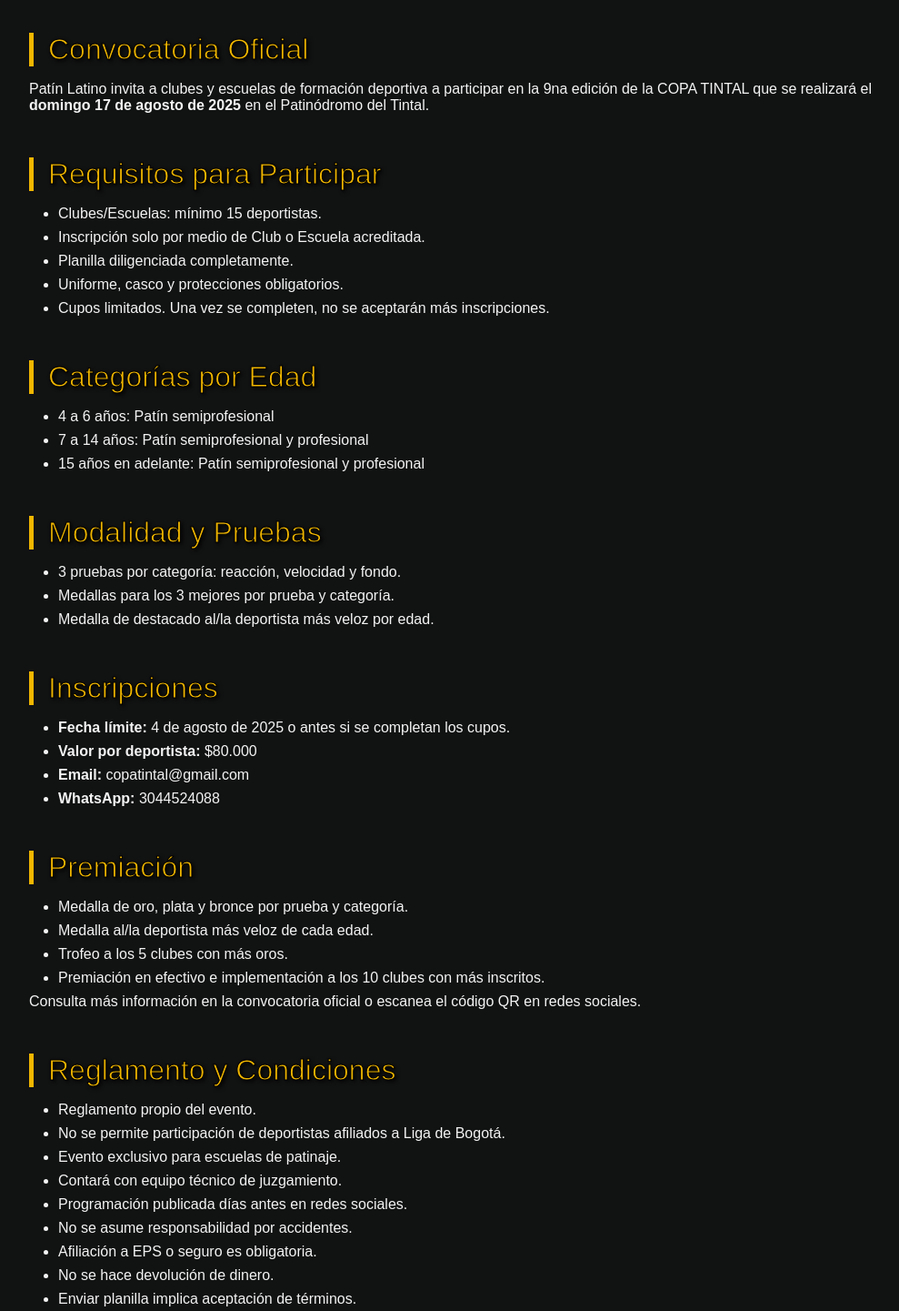
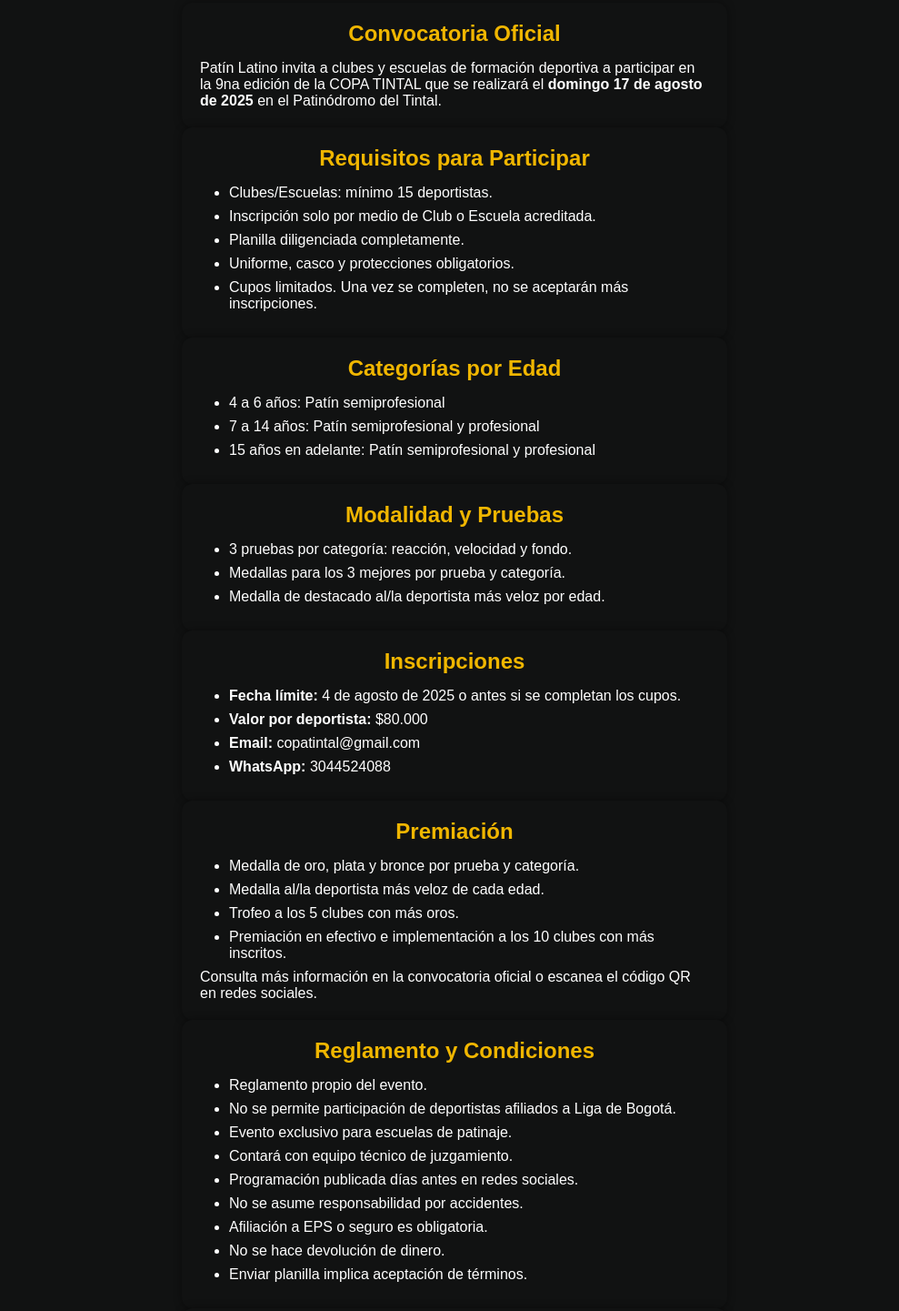
Before and after one commit to owen672/GREGORIO, a plain HTML site: page index.html in a window 1280 px wide. Shown: the part 397-1838 px from the top of the page at 91% size, without its empty margins (140-1129 px from the left). Drawn offline with Linux system fonts and the light colour scheme.

Commit message:
Add files via upload

```diff
--- a/index.html
+++ b/index.html
@@ -124,16 +124,16 @@
     padding: 100px 20px;
   ">
     <h1 style="font-size: 2.5rem;">¡Convocatoria Abierta!</h1>
-    <p style="margin-top: 10px;">Vive la emoción del patinaje en la 9na Edición de la Copa Tintal este 17 de agosto de 2025 en Bogotá.</p>
+    <p style="font-size: 24px; margin-bottom: 15px; text-align: center; color: #ffffff;">Vive la emoción del patinaje en la 9na Edición de la Copa Tintal este 17 de agosto de 2025 en Bogotá.</p>
   </section>
 
-  <section class="section">
-    <h2>Convocatoria Oficial</h2>
+   <section style="font-family: Arial, sans-serif; background-color: #111212; color: #ffffff ; padding: 20px; border-radius: 12px; max-width: 600px; margin: 0 auto; box-shadow: 0 0 10px rgba(0,0,0,0.4);">
+    <h2  style="font-size: 24px; margin-bottom: 15px; text-align: center; color: #F0B600;">Convocatoria Oficial</h2>
     <p>Patín Latino invita a clubes y escuelas de formación deportiva a participar en la 9na edición de la COPA TINTAL que se realizará el <strong>domingo 17 de agosto de 2025</strong> en el Patinódromo del Tintal.</p>
   </section>
 
-  <section class="section">
-    <h2>Requisitos para Participar</h2>
+   <section style="font-family: Arial, sans-serif; background-color: #111212; color: #ffffff ; padding: 20px; border-radius: 12px; max-width: 600px; margin: 0 auto; box-shadow: 0 0 10px rgba(0,0,0,0.4);">
+    <h2  style="font-size: 24px; margin-bottom: 15px; text-align: center; color: #F0B600;">Requisitos para Participar</h2>
     <ul>
       <li>Clubes/Escuelas: mínimo 15 deportistas.</li>
       <li>Inscripción solo por medio de Club o Escuela acreditada.</li>
@@ -143,8 +143,8 @@
     </ul>
   </section>
 
-  <section class="section">
-    <h2>Categorías por Edad</h2>
+ <section style="font-family: Arial, sans-serif; background-color: #111212; color: #ffffff ; padding: 20px; border-radius: 12px; max-width: 600px; margin: 0 auto; box-shadow: 0 0 10px rgba(0,0,0,0.4);">
+    <h2  style="font-size: 24px; margin-bottom: 15px; text-align: center; color: #F0B600;">Categorías por Edad</h2>
     <ul>
       <li>4 a 6 años: Patín semiprofesional</li>
       <li>7 a 14 años: Patín semiprofesional y profesional</li>
@@ -152,8 +152,8 @@
     </ul>
   </section>
 
-  <section class="section">
-    <h2>Modalidad y Pruebas</h2>
+  <section style="font-family: Arial, sans-serif; background-color: #111212; color: #ffffff ; padding: 20px; border-radius: 12px; max-width: 600px; margin: 0 auto; box-shadow: 0 0 10px rgba(0,0,0,0.4);">
+    <h2  style="font-size: 24px; margin-bottom: 15px; text-align: center; color: #F0B600;">Modalidad y Pruebas</h2>
     <ul>
       <li>3 pruebas por categoría: reacción, velocidad y fondo.</li>
       <li>Medallas para los 3 mejores por prueba y categoría.</li>
@@ -161,8 +161,8 @@
     </ul>
   </section>
 
-  <section class="section">
-    <h2>Inscripciones</h2>
+<section style="font-family: Arial, sans-serif; background-color: #111212; color: #ffffff ; padding: 20px; border-radius: 12px; max-width: 600px; margin: 0 auto; box-shadow: 0 0 10px rgba(0,0,0,0.4);">
+    <h2  style="font-size: 24px; margin-bottom: 15px; text-align: center; color: #F0B600;">Inscripciones</h2>
     <ul>
       <li><strong>Fecha límite:</strong> 4 de agosto de 2025 o antes si se completan los cupos.</li>
       <li><strong>Valor por deportista:</strong> $80.000</li>
@@ -171,8 +171,8 @@
     </ul>
   </section>
 
-  <section class="section">
-    <h2>Premiación</h2>
+  <section style="font-family: Arial, sans-serif; background-color: #111212; color: #ffffff ; padding: 20px; border-radius: 12px; max-width: 600px; margin: 0 auto; box-shadow: 0 0 10px rgba(0,0,0,0.4);">
+    <h2 style="font-size: 24px; margin-bottom: 15px; text-align: center; color: #F0B600;">Premiación</h2>
     <ul>
       <li>Medalla de oro, plata y bronce por prueba y categoría.</li>
       <li>Medalla al/la deportista más veloz de cada edad.</li>
@@ -182,8 +182,8 @@
     <p>Consulta más información en la convocatoria oficial o escanea el código QR en redes sociales.</p>
   </section>
 
-  <section class="section">
-    <h2>Reglamento y Condiciones</h2>
+  <section style="font-family: Arial, sans-serif; background-color: #111212; color: #ffffff ; padding: 20px; border-radius: 12px; max-width: 600px; margin: 0 auto; box-shadow: 0 0 10px rgba(0,0,0,0.4);">
+    <h2 style="font-size: 24px; margin-bottom: 15px; text-align: center; color: #F0B600;">Reglamento y Condiciones</h2>
     <ul>
       <li>Reglamento propio del evento.</li>
       <li>No se permite participación de deportistas afiliados a Liga de Bogotá.</li>
@@ -197,8 +197,8 @@
     </ul>
   </section>
 
-  <section class="section">
-    <h2>Formulario de Inscripción</h2>
+<section style="font-family: Arial, sans-serif; background-color: #111212; color: #f4f4f4; padding: 20px; border-radius: 12px; max-width: 600px; margin: 0 auto; box-shadow: 0 0 10px rgba(0,0,0,0.4);">
+  <h2 style="font-size: 24px; margin-bottom: 15px; text-align: center; color: #F0B600;">Formulario de Inscripción</h2>
     <div class="form-placeholder">
       <a href="OFICIAL PLANILLA - COPA TINTAL.xlsx" download>
         <button>Descargar Formulario de Inscripción (Excel)</button>
@@ -206,8 +206,8 @@
     </div>
   </section>
 
-  <section class="section">
-    <h2>Descarga la Convocatoria</h2>
+  <section style="font-family: Arial, sans-serif; background-color: #111212; color: #f4f4f4; padding: 20px; border-radius: 12px; max-width: 600px; margin: 0 auto; box-shadow: 0 0 10px rgba(0,0,0,0.4);">
+  <h2 style="font-size: 24px; margin-bottom: 15px; text-align: center; color: #F0B600;">Descarga la Convocatoria</h2>
     <div class="form-placeholder">
       <a href="CONVOCATORIA 9NA COPA TINTAL....pdf" download>
         <button>Descargar Convocatoria Oficial (PDF)</button>
@@ -215,8 +215,8 @@
     </div>
   </section>
 
-  <section class="section">
-    <h2>Código QR para Información Rápida</h2>
+<section style="font-family: Arial, sans-serif; background-color: #111212; color: #f4f4f4; padding: 20px; border-radius: 12px; max-width: 600px; margin: 0 auto; box-shadow: 0 0 10px rgba(0,0,0,0.4);">
+  <h2 style="font-size: 24px; margin-bottom: 15px; text-align: center; color: #F0B600;">Código QR para Información Rápida</h2>
     <div class="form-placeholder">
       <img src="frame.png" alt="Código QR Copa Tintal" style="width: 250px; margin-top: 1rem;" />
       <p style="margin-top: 1rem;">Escanea este código con tu celular para más información.</p>
```
